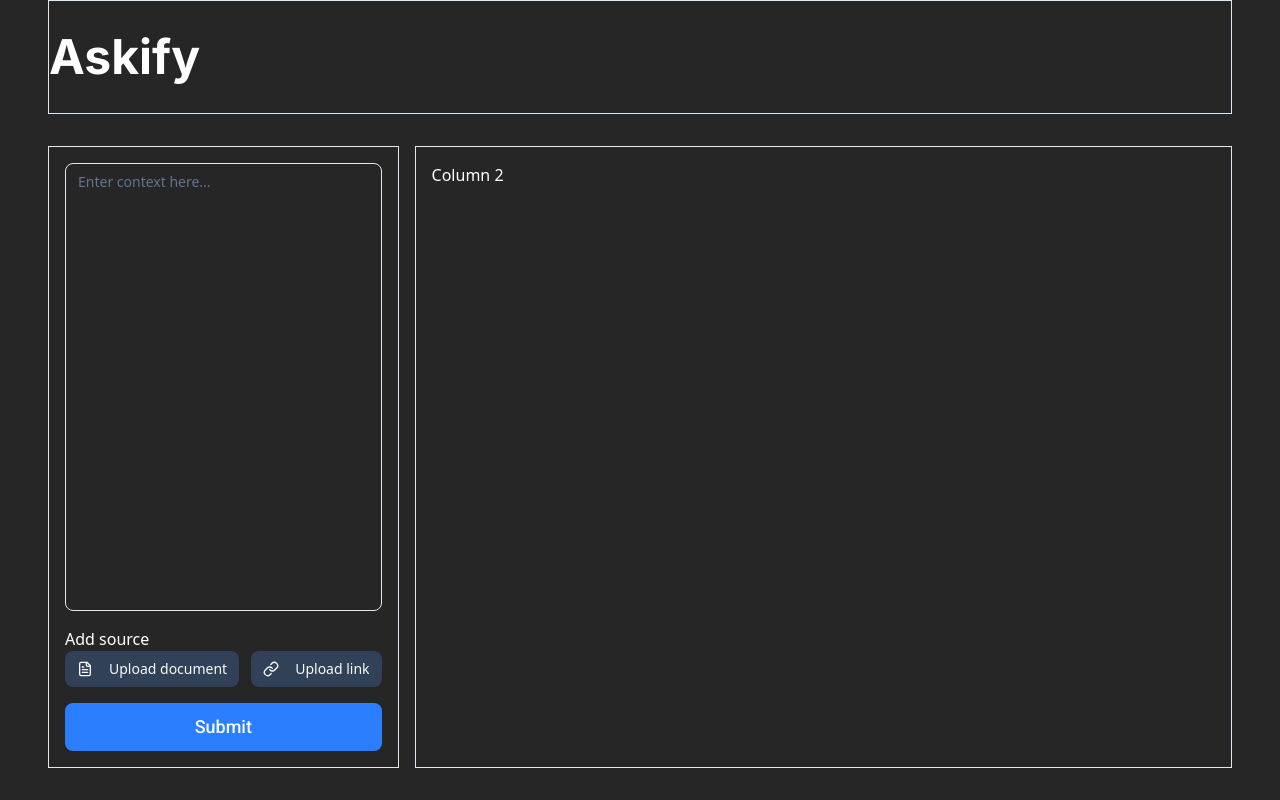
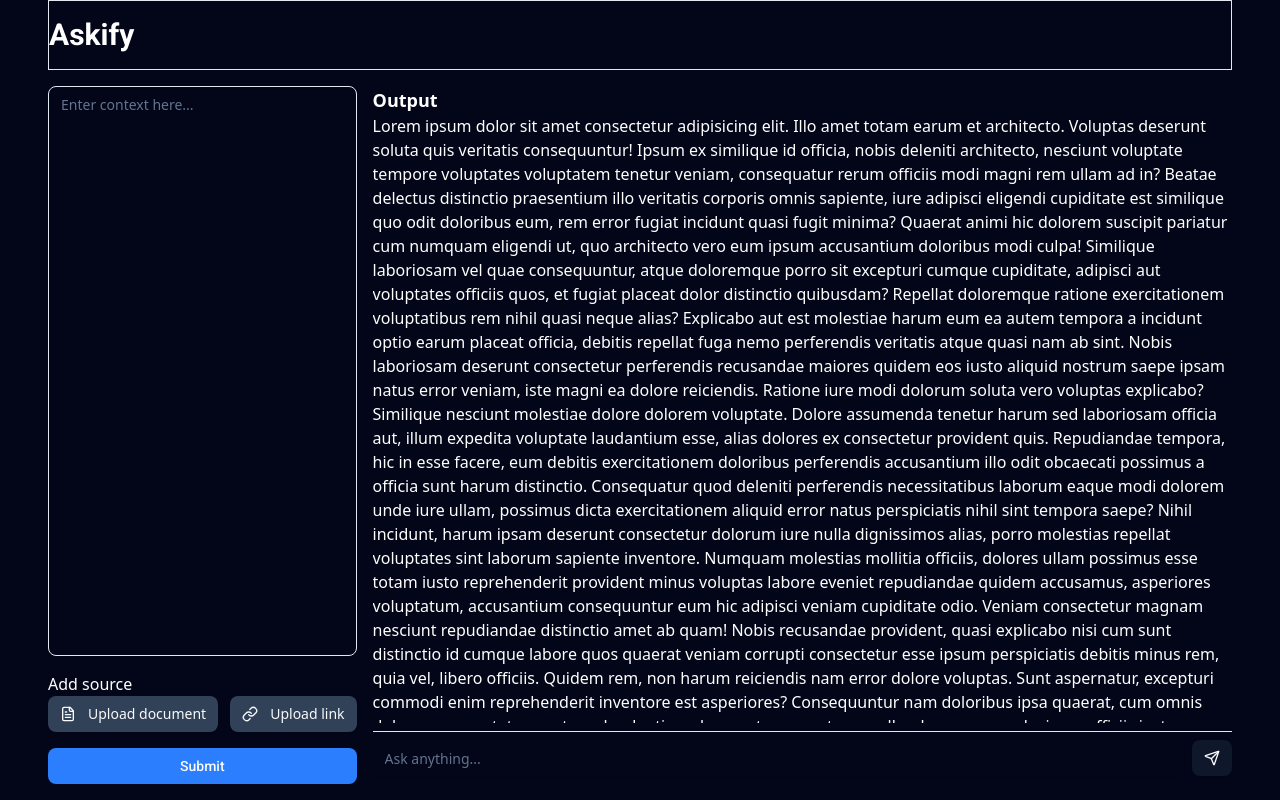
Before and after one commit to Manoj-Kumar-Munda/askify, a Next.js app: page / in a window 1280 px wide. Built offline with nearby package versions, Linux system fonts and the light colour scheme.

Commit message:
feat: layout changes done

```diff
--- a/app/components/context-input.tsx
+++ b/app/components/context-input.tsx
@@ -17,7 +17,7 @@ const ContextInput = () => {
   return (
     <div className="h-full flex flex-col gap-4">
       <Textarea
-        className="resize-none h-full"
+        className="resize-none h-full focus:outline-none focus:ring-2 focus:ring-red-500"
         value={context}
         onChange={(e) => setContext(e.target.value)}
         placeholder="Enter context here..."
@@ -33,7 +33,7 @@ const ContextInput = () => {
               className="cursor-pointer flex gap-2 bg-slate-700 items-center"
               onClick={fileUploadHandler}
             >
-              <FileText className="mr-2" />
+              <FileText className="mr-1" />
               <span>Upload document</span>
             </Button>
             <input
@@ -49,7 +49,7 @@ const ContextInput = () => {
               className="cursor-pointer flex gap-2 bg-slate-700 items-center"
               onClick={fileUploadHandler}
             >
-              <Link className="mr-2" />
+              <Link className="mr-1" />
               <span>Upload link</span>
             </Button>
             <input
@@ -65,7 +65,7 @@ const ContextInput = () => {
 
       <Button
         type="submit"
-        className="text-lg font-family-roboto py-6 bg-blue-500 "
+        className="font-family-roboto py-4 bg-blue-500 "
       >
         Submit
       </Button>
--- a/app/components/header.tsx
+++ b/app/components/header.tsx
@@ -1,7 +1,7 @@
 const Header = () => {
   return (
-    <header className="border py-8">
-      <h1 className="font-family-sans text-5xl font-bold">Askify</h1>
+    <header className="border py-4">
+      <h1 className="font-family-roboto text-3xl font-bold">Askify</h1>
     </header>
   );
 };
--- /dev/null
+++ b/app/components/output.tsx
@@ -0,0 +1,104 @@
+"use client";
+import { Button } from "@/components/ui/button";
+import { Input } from "@/components/ui/input";
+import { Send } from "lucide-react";
+import { useState } from "react";
+
+const Output = () => {
+  const [chatInput, setChatInput] = useState("");
+
+  const handleSend = () => {
+    // Handle send message
+    setChatInput("");
+  };
+
+  const keyDownHandler = (e: React.KeyboardEvent<HTMLInputElement>) => {
+    if (e.key === "Enter") {
+      e.preventDefault();
+      handleSend();
+      setChatInput("");
+    }
+  };
+  return (
+    <div className="h-full flex flex-col gap-2">
+      <div className="grow overflow-y-auto h-full">
+        <h2 className="text-lg font-semibold">Output</h2>
+        <p>
+          Lorem ipsum dolor sit amet consectetur adipisicing elit. Illo amet
+          totam earum et architecto. Voluptas deserunt soluta quis veritatis
+          consequuntur! Ipsum ex similique id officia, nobis deleniti
+          architecto, nesciunt voluptate tempore voluptates voluptatem tenetur
+          veniam, consequatur rerum officiis modi magni rem ullam ad in? Beatae
+          delectus distinctio praesentium illo veritatis corporis omnis
+          sapiente, iure adipisci eligendi cupiditate est similique quo odit
+          doloribus eum, rem error fugiat incidunt quasi fugit minima? Quaerat
+          animi hic dolorem suscipit pariatur cum numquam eligendi ut, quo
+          architecto vero eum ipsum accusantium doloribus modi culpa! Similique
+          laboriosam vel quae consequuntur, atque doloremque porro sit excepturi
+          cumque cupiditate, adipisci aut voluptates officiis quos, et fugiat
+          placeat dolor distinctio quibusdam? Repellat doloremque ratione
+          exercitationem voluptatibus rem nihil quasi neque alias? Explicabo aut
+          est molestiae harum eum ea autem tempora a incidunt optio earum
+          placeat officia, debitis repellat fuga nemo perferendis veritatis
+          atque quasi nam ab sint. Nobis laboriosam deserunt consectetur
+          perferendis recusandae maiores quidem eos iusto aliquid nostrum saepe
+          ipsam natus error veniam, iste magni ea dolore reiciendis. Ratione
+          iure modi dolorum soluta vero voluptas explicabo? Similique nesciunt
+          molestiae dolore dolorem voluptate. Dolore assumenda tenetur harum sed
+          laboriosam officia aut, illum expedita voluptate laudantium esse,
+          alias dolores ex consectetur provident quis. Repudiandae tempora, hic
+          in esse facere, eum debitis exercitationem doloribus perferendis
+          accusantium illo odit obcaecati possimus a officia sunt harum
+          distinctio. Consequatur quod deleniti perferendis necessitatibus
+          laborum eaque modi dolorem unde iure ullam, possimus dicta
+          exercitationem aliquid error natus perspiciatis nihil sint tempora
+          saepe? Nihil incidunt, harum ipsam deserunt consectetur dolorum iure
+          nulla dignissimos alias, porro molestias repellat voluptates sint
+          laborum sapiente inventore. Numquam molestias mollitia officiis,
+          dolores ullam possimus esse totam iusto reprehenderit provident minus
+          voluptas labore eveniet repudiandae quidem accusamus, asperiores
+          voluptatum, accusantium consequuntur eum hic adipisci veniam
+          cupiditate odio. Veniam consectetur magnam nesciunt repudiandae
+          distinctio amet ab quam! Nobis recusandae provident, quasi explicabo
+          nisi cum sunt distinctio id cumque labore quos quaerat veniam corrupti
+          consectetur esse ipsum perspiciatis debitis minus rem, quia vel,
+          libero officiis. Quidem rem, non harum reiciendis nam error dolore
+          voluptas. Sunt aspernatur, excepturi commodi enim reprehenderit
+          inventore est asperiores? Consequuntur nam doloribus ipsa quaerat, cum
+          omnis dolorem consectetur, nostrum laudantium deserunt aspernatur
+          repellendus magnam ducimus officiis iusto recusandae cumque debitis
+          commodi voluptatem labore in harum quas dolorum. Consequatur sed
+          doloremque fugiat! Molestias adipisci cupiditate nihil repellat earum
+          animi quae, sed sunt reiciendis officia, sequi porro, necessitatibus
+          culpa ad! Unde repudiandae dicta ex rem eum! Consequatur iure
+          inventore qui ipsa vero, dolore in itaque ex placeat dicta possimus
+          laborum explicabo velit maiores impedit corporis magnam quos molestias
+          consectetur officiis odit quis rem alias dolorem. Illo facilis alias
+          ab sapiente quae? Quisquam architecto explicabo voluptates quidem,
+          eius fugit, dicta, ad asperiores excepturi quas modi dignissimos. At
+          nemo esse exercitationem, facilis suscipit assumenda magni recusandae
+          distinctio vitae! Neque nobis maxime officia numquam aspernatur ipsam?
+          Laboriosam nisi vitae rem natus sunt ipsa ipsum quaerat sequi? Fuga
+          laudantium ullam explicabo ipsam nihil, animi quam libero labore
+          adipisci deserunt quod. Distinctio nesciunt maiores doloremque maxime
+          officia!
+        </p>
+      </div>
+
+      <form className="flex gap-2 items-center border-t py-2">
+        <Input
+          className="border-none outline-none focus-visible:ring-0"
+          value={chatInput}
+          onChange={(e) => setChatInput(e.target.value)}
+          placeholder="Ask anything..."
+          onKeyDown={keyDownHandler}
+        />
+        <Button onClick={handleSend}>
+          <Send />
+        </Button>
+      </form>
+    </div>
+  );
+};
+
+export default Output;
--- a/app/globals.css
+++ b/app/globals.css
@@ -117,6 +117,6 @@
     @apply border-border outline-ring/50;
   }
   body {
-    @apply bg-background text-foreground;
+    @apply bg-foreground text-background;
   }
 }
--- a/app/layout.tsx
+++ b/app/layout.tsx
@@ -29,7 +29,7 @@ export default function RootLayout({
   return (
     <html lang="en">
       <body
-        className={`${inter.variable} ${roboto.variable} antialiased bg-neutral-800 text-white`}
+        className={`${inter.variable} ${roboto.variable} antialiased`}
       >
         {children}
       </body>
--- a/app/page.tsx
+++ b/app/page.tsx
@@ -1,20 +1,32 @@
 import ContextInput from "./components/context-input";
 import Header from "./components/header";
+import Output from "./components/output";
 
 export default function Home() {
   return (
-    <section className="h-svh flex flex-col px-12">
+    <section className="h-screen flex flex-col px-12">
       <Header />
       {/* main content */}
-      <main className="py-8 h-full grow">
-        <div className="grid h-full grid-cols-[2fr_6fr] gap-4">
-          {/* context feeding */}
+      {/* <main className="py-8 h-full">
+
+        <div className="grid grid-cols-[2fr_6fr] gap-4 h-full">
+
           <div className="border p-4 h-full">
             <ContextInput />
           </div>
 
-          {/*  */}
-          <div className="border p-4">Column 2</div>
+          <div className="min-h-0 border p-4 h-full">
+            <Output />
+          </div>
+        </div>
+      </main> */}
+
+      <main className="grid grid-cols-[2fr_6fr] gap-4 my-4 h-full overflow-hidden">
+        <div className="h-full">
+          <ContextInput />
+        </div>
+        <div className="h-full overflow-auto">
+          <Output />
         </div>
       </main>
     </section>
```
